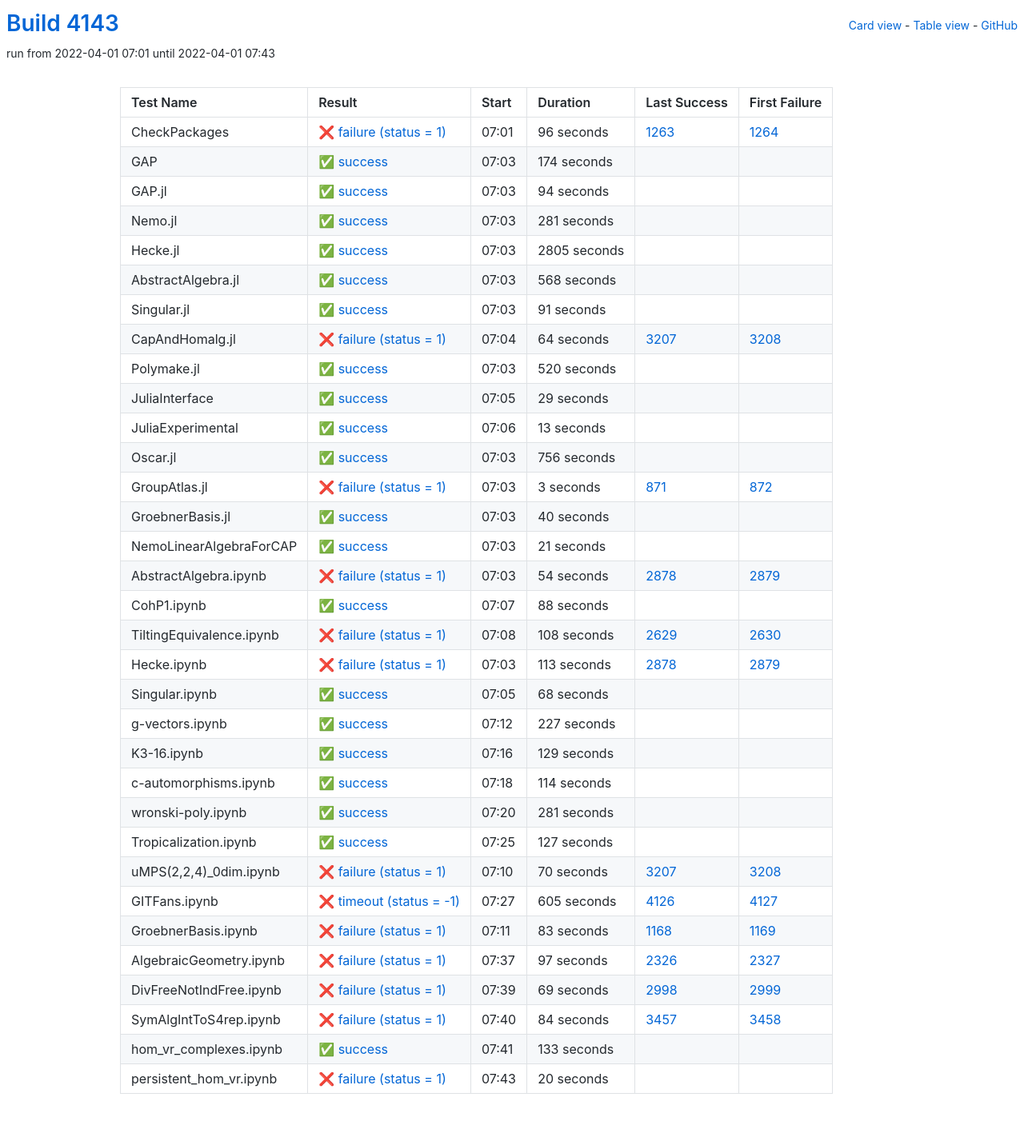
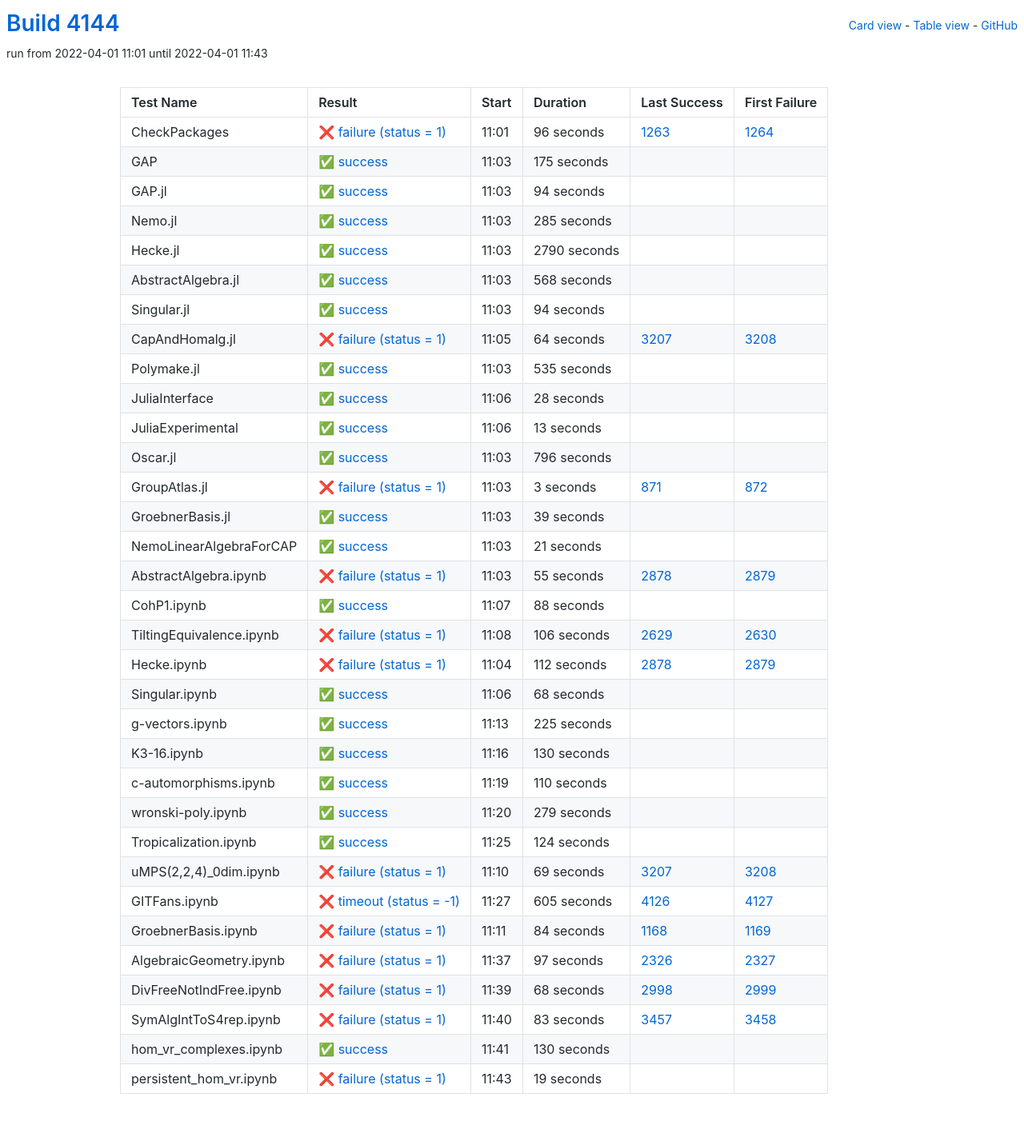
Before and after one commit to oscar-system/oscar-ci-status-stable, a Jekyll site: the page built from table.html, in a window 1280 px wide. Shown: the whole page at 80% size. Built offline with Jekyll 4.4.1, drawn with Linux system fonts in a browser that asks for light colours.

Commit message:
Build #4144

```diff
--- a/_data/ci.yml
+++ b/_data/ci.yml
@@ -1,6 +1,6 @@
 ---
-build: 4143
-build_url: https://oscarci.mathematik.uni-kl.de/job/oscar-stable/4143/
+build: 4144
+build_url: https://oscarci.mathematik.uni-kl.de/job/oscar-stable/4144/
 job: oscar-stable
 organization: oscar-system
 repo: oscar-ci-status-stable
@@ -8,8 +8,8 @@ repourl: https://github.com/oscar-system/oscar-ci-status-stable
 tests:
 - name: CheckPackages
   id: checkpackages
-  log: https://oscarci.mathematik.uni-kl.de/job/oscar-stable/4143/artifact/logs/build-4143/CheckPackages.log
-  start: 2022-04-01 07:01
+  log: https://oscarci.mathematik.uni-kl.de/job/oscar-stable/4144/artifact/logs/build-4144/CheckPackages.log
+  start: 2022-04-01 11:01
   success: false
   exitcode: 1
   status: failure
@@ -20,20 +20,20 @@ tests:
   first_failure_url: https://oscarci.mathematik.uni-kl.de/job/oscar-stable/1264/
 - name: GAP
   id: gap
-  log: https://oscarci.mathematik.uni-kl.de/job/oscar-stable/4143/artifact/logs/build-4143/GAP.log
-  start: 2022-04-01 07:03
+  log: https://oscarci.mathematik.uni-kl.de/job/oscar-stable/4144/artifact/logs/build-4144/GAP.log
+  start: 2022-04-01 11:03
   success: true
   exitcode: 0
   status: success
-  duration: 174
+  duration: 175
   last_success: false
   last_success_url:
   first_failure: false
   first_failure_url:
 - name: GAP.jl
   id: gap-jl
-  log: https://oscarci.mathematik.uni-kl.de/job/oscar-stable/4143/artifact/logs/build-4143/GAP.jl.log
-  start: 2022-04-01 07:03
+  log: https://oscarci.mathematik.uni-kl.de/job/oscar-stable/4144/artifact/logs/build-4144/GAP.jl.log
+  start: 2022-04-01 11:03
   success: true
   exitcode: 0
   status: success
@@ -44,32 +44,32 @@ tests:
   first_failure_url:
 - name: Nemo.jl
   id: nemo-jl
-  log: https://oscarci.mathematik.uni-kl.de/job/oscar-stable/4143/artifact/logs/build-4143/Nemo.jl.log
-  start: 2022-04-01 07:03
+  log: https://oscarci.mathematik.uni-kl.de/job/oscar-stable/4144/artifact/logs/build-4144/Nemo.jl.log
+  start: 2022-04-01 11:03
   success: true
   exitcode: 0
   status: success
-  duration: 281
+  duration: 285
   last_success: false
   last_success_url:
   first_failure: false
   first_failure_url:
 - name: Hecke.jl
   id: hecke-jl
-  log: https://oscarci.mathematik.uni-kl.de/job/oscar-stable/4143/artifact/logs/build-4143/Hecke.jl.log
-  start: 2022-04-01 07:03
+  log: https://oscarci.mathematik.uni-kl.de/job/oscar-stable/4144/artifact/logs/build-4144/Hecke.jl.log
+  start: 2022-04-01 11:03
   success: true
   exitcode: 0
   status: success
-  duration: 2805
+  duration: 2790
   last_success: false
   last_success_url:
   first_failure: false
   first_failure_url:
 - name: AbstractAlgebra.jl
   id: abstractalgebra-jl
-  log: https://oscarci.mathematik.uni-kl.de/job/oscar-stable/4143/artifact/logs/build-4143/AbstractAlgebra.jl.log
-  start: 2022-04-01 07:03
+  log: https://oscarci.mathematik.uni-kl.de/job/oscar-stable/4144/artifact/logs/build-4144/AbstractAlgebra.jl.log
+  start: 2022-04-01 11:03
   success: true
   exitcode: 0
   status: success
@@ -80,20 +80,20 @@ tests:
   first_failure_url:
 - name: Singular.jl
   id: singular-jl
-  log: https://oscarci.mathematik.uni-kl.de/job/oscar-stable/4143/artifact/logs/build-4143/Singular.jl.log
-  start: 2022-04-01 07:03
+  log: https://oscarci.mathematik.uni-kl.de/job/oscar-stable/4144/artifact/logs/build-4144/Singular.jl.log
+  start: 2022-04-01 11:03
   success: true
   exitcode: 0
   status: success
-  duration: 91
+  duration: 94
   last_success: false
   last_success_url:
   first_failure: false
   first_failure_url:
 - name: CapAndHomalg.jl
   id: capandhomalg-jl
-  log: https://oscarci.mathematik.uni-kl.de/job/oscar-stable/4143/artifact/logs/build-4143/CapAndHomalg.jl.log
-  start: 2022-04-01 07:04
+  log: https://oscarci.mathematik.uni-kl.de/job/oscar-stable/4144/artifact/logs/build-4144/CapAndHomalg.jl.log
+  start: 2022-04-01 11:05
   success: false
   exitcode: 1
   status: failure
@@ -104,32 +104,32 @@ tests:
   first_failure_url: https://oscarci.mathematik.uni-kl.de/job/oscar-stable/3208/
 - name: Polymake.jl
   id: polymake-jl
-  log: https://oscarci.mathematik.uni-kl.de/job/oscar-stable/4143/artifact/logs/build-4143/Polymake.jl.log
-  start: 2022-04-01 07:03
+  log: https://oscarci.mathematik.uni-kl.de/job/oscar-stable/4144/artifact/logs/build-4144/Polymake.jl.log
+  start: 2022-04-01 11:03
   success: true
   exitcode: 0
   status: success
-  duration: 520
+  duration: 535
   last_success: false
   last_success_url:
   first_failure: false
   first_failure_url:
 - name: JuliaInterface
   id: juliainterface
-  log: https://oscarci.mathematik.uni-kl.de/job/oscar-stable/4143/artifact/logs/build-4143/JuliaInterface.log
-  start: 2022-04-01 07:05
+  log: https://oscarci.mathematik.uni-kl.de/job/oscar-stable/4144/artifact/logs/build-4144/JuliaInterface.log
+  start: 2022-04-01 11:06
   success: true
   exitcode: 0
   status: success
-  duration: 29
+  duration: 28
   last_success: false
   last_success_url:
   first_failure: false
   first_failure_url:
 - name: JuliaExperimental
   id: juliaexperimental
-  log: https://oscarci.mathematik.uni-kl.de/job/oscar-stable/4143/artifact/logs/build-4143/JuliaExperimental.log
-  start: 2022-04-01 07:06
+  log: https://oscarci.mathematik.uni-kl.de/job/oscar-stable/4144/artifact/logs/build-4144/JuliaExperimental.log
+  start: 2022-04-01 11:06
   success: true
   exitcode: 0
   status: success
@@ -140,20 +140,20 @@ tests:
   first_failure_url:
 - name: Oscar.jl
   id: oscar-jl
-  log: https://oscarci.mathematik.uni-kl.de/job/oscar-stable/4143/artifact/logs/build-4143/Oscar.jl.log
-  start: 2022-04-01 07:03
+  log: https://oscarci.mathematik.uni-kl.de/job/oscar-stable/4144/artifact/logs/build-4144/Oscar.jl.log
+  start: 2022-04-01 11:03
   success: true
   exitcode: 0
   status: success
-  duration: 756
+  duration: 796
   last_success: false
   last_success_url:
   first_failure: false
   first_failure_url:
 - name: GroupAtlas.jl
   id: groupatlas-jl
-  log: https://oscarci.mathematik.uni-kl.de/job/oscar-stable/4143/artifact/logs/build-4143/GroupAtlas.jl.log
-  start: 2022-04-01 07:03
+  log: https://oscarci.mathematik.uni-kl.de/job/oscar-stable/4144/artifact/logs/build-4144/GroupAtlas.jl.log
+  start: 2022-04-01 11:03
   success: false
   exitcode: 1
   status: failure
@@ -164,20 +164,20 @@ tests:
   first_failure_url: https://oscarci.mathematik.uni-kl.de/job/oscar-stable/872/
 - name: GroebnerBasis.jl
   id: groebnerbasis-jl
-  log: https://oscarci.mathematik.uni-kl.de/job/oscar-stable/4143/artifact/logs/build-4143/GroebnerBasis.jl.log
-  start: 2022-04-01 07:03
+  log: https://oscarci.mathematik.uni-kl.de/job/oscar-stable/4144/artifact/logs/build-4144/GroebnerBasis.jl.log
+  start: 2022-04-01 11:03
   success: true
   exitcode: 0
   status: success
-  duration: 40
+  duration: 39
   last_success: false
   last_success_url:
   first_failure: false
   first_failure_url:
 - name: NemoLinearAlgebraForCAP
   id: nemolinearalgebraforcap
-  log: https://oscarci.mathematik.uni-kl.de/job/oscar-stable/4143/artifact/logs/build-4143/NemoLinearAlgebraForCAP.log
-  start: 2022-04-01 07:03
+  log: https://oscarci.mathematik.uni-kl.de/job/oscar-stable/4144/artifact/logs/build-4144/NemoLinearAlgebraForCAP.log
+  start: 2022-04-01 11:03
   success: true
   exitcode: 0
   status: success
@@ -188,20 +188,20 @@ tests:
   first_failure_url:
 - name: AbstractAlgebra.ipynb
   id: abstractalgebra-ipynb
-  log: https://oscarci.mathematik.uni-kl.de/job/oscar-stable/4143/artifact/logs/build-4143/AbstractAlgebra.ipynb.log
-  start: 2022-04-01 07:03
+  log: https://oscarci.mathematik.uni-kl.de/job/oscar-stable/4144/artifact/logs/build-4144/AbstractAlgebra.ipynb.log
+  start: 2022-04-01 11:03
   success: false
   exitcode: 1
   status: failure
-  duration: 54
+  duration: 55
   last_success: 2878
   last_success_url: https://oscarci.mathematik.uni-kl.de/job/oscar-stable/2878/
   first_failure: 2879
   first_failure_url: https://oscarci.mathematik.uni-kl.de/job/oscar-stable/2879/
 - name: CohP1.ipynb
   id: cohp1-ipynb
-  log: https://oscarci.mathematik.uni-kl.de/job/oscar-stable/4143/artifact/logs/build-4143/CohP1.ipynb.log
-  start: 2022-04-01 07:07
+  log: https://oscarci.mathematik.uni-kl.de/job/oscar-stable/4144/artifact/logs/build-4144/CohP1.ipynb.log
+  start: 2022-04-01 11:07
   success: true
   exitcode: 0
   status: success
@@ -212,32 +212,32 @@ tests:
   first_failure_url:
 - name: TiltingEquivalence.ipynb
   id: tiltingequivalence-ipynb
-  log: https://oscarci.mathematik.uni-kl.de/job/oscar-stable/4143/artifact/logs/build-4143/TiltingEquivalence.ipynb.log
-  start: 2022-04-01 07:08
+  log: https://oscarci.mathematik.uni-kl.de/job/oscar-stable/4144/artifact/logs/build-4144/TiltingEquivalence.ipynb.log
+  start: 2022-04-01 11:08
   success: false
   exitcode: 1
   status: failure
-  duration: 108
+  duration: 106
   last_success: 2629
   last_success_url: https://oscarci.mathematik.uni-kl.de/job/oscar-stable/2629/
   first_failure: 2630
   first_failure_url: https://oscarci.mathematik.uni-kl.de/job/oscar-stable/2630/
 - name: Hecke.ipynb
   id: hecke-ipynb
-  log: https://oscarci.mathematik.uni-kl.de/job/oscar-stable/4143/artifact/logs/build-4143/Hecke.ipynb.log
-  start: 2022-04-01 07:03
+  log: https://oscarci.mathematik.uni-kl.de/job/oscar-stable/4144/artifact/logs/build-4144/Hecke.ipynb.log
+  start: 2022-04-01 11:04
   success: false
   exitcode: 1
   status: failure
-  duration: 113
+  duration: 112
   last_success: 2878
   last_success_url: https://oscarci.mathematik.uni-kl.de/job/oscar-stable/2878/
   first_failure: 2879
   first_failure_url: https://oscarci.mathematik.uni-kl.de/job/oscar-stable/2879/
 - name: Singular.ipynb
   id: singular-ipynb
-  log: https://oscarci.mathematik.uni-kl.de/job/oscar-stable/4143/artifact/logs/build-4143/Singular.ipynb.log
-  start: 2022-04-01 07:05
+  log: https://oscarci.mathematik.uni-kl.de/job/oscar-stable/4144/artifact/logs/build-4144/Singular.ipynb.log
+  start: 2022-04-01 11:06
   success: true
   exitcode: 0
   status: success
@@ -248,80 +248,80 @@ tests:
   first_failure_url:
 - name: g-vectors.ipynb
   id: g-vectors-ipynb
-  log: https://oscarci.mathematik.uni-kl.de/job/oscar-stable/4143/artifact/logs/build-4143/g-vectors.ipynb.log
-  start: 2022-04-01 07:12
+  log: https://oscarci.mathematik.uni-kl.de/job/oscar-stable/4144/artifact/logs/build-4144/g-vectors.ipynb.log
+  start: 2022-04-01 11:13
   success: true
   exitcode: 0
   status: success
-  duration: 227
+  duration: 225
   last_success: false
   last_success_url:
   first_failure: false
   first_failure_url:
 - name: K3-16.ipynb
   id: k3-16-ipynb
-  log: https://oscarci.mathematik.uni-kl.de/job/oscar-stable/4143/artifact/logs/build-4143/K3-16.ipynb.log
-  start: 2022-04-01 07:16
+  log: https://oscarci.mathematik.uni-kl.de/job/oscar-stable/4144/artifact/logs/build-4144/K3-16.ipynb.log
+  start: 2022-04-01 11:16
   success: true
   exitcode: 0
   status: success
-  duration: 129
+  duration: 130
   last_success: false
   last_success_url:
   first_failure: false
   first_failure_url:
 - name: c-automorphisms.ipynb
   id: c-automorphisms-ipynb
-  log: https://oscarci.mathematik.uni-kl.de/job/oscar-stable/4143/artifact/logs/build-4143/c-automorphisms.ipynb.log
-  start: 2022-04-01 07:18
+  log: https://oscarci.mathematik.uni-kl.de/job/oscar-stable/4144/artifact/logs/build-4144/c-automorphisms.ipynb.log
+  start: 2022-04-01 11:19
   success: true
   exitcode: 0
   status: success
-  duration: 114
+  duration: 110
   last_success: false
   last_success_url:
   first_failure: false
   first_failure_url:
 - name: wronski-poly.ipynb
   id: wronski-poly-ipynb
-  log: https://oscarci.mathematik.uni-kl.de/job/oscar-stable/4143/artifact/logs/build-4143/wronski-poly.ipynb.log
-  start: 2022-04-01 07:20
+  log: https://oscarci.mathematik.uni-kl.de/job/oscar-stable/4144/artifact/logs/build-4144/wronski-poly.ipynb.log
+  start: 2022-04-01 11:20
   success: true
   exitcode: 0
   status: success
-  duration: 281
+  duration: 279
   last_success: false
   last_success_url:
   first_failure: false
   first_failure_url:
 - name: Tropicalization.ipynb
   id: tropicalization-ipynb
-  log: https://oscarci.mathematik.uni-kl.de/job/oscar-stable/4143/artifact/logs/build-4143/Tropicalization.ipynb.log
-  start: 2022-04-01 07:25
+  log: https://oscarci.mathematik.uni-kl.de/job/oscar-stable/4144/artifact/logs/build-4144/Tropicalization.ipynb.log
+  start: 2022-04-01 11:25
   success: true
   exitcode: 0
   status: success
-  duration: 127
+  duration: 124
   last_success: false
   last_success_url:
   first_failure: false
   first_failure_url:
 - name: uMPS(2,2,4)_0dim.ipynb
   id: umps-2-2-4-0dim-ipynb
-  log: https://oscarci.mathematik.uni-kl.de/job/oscar-stable/4143/artifact/logs/build-4143/uMPS-2-2-4-_0dim.ipynb.log
-  start: 2022-04-01 07:10
+  log: https://oscarci.mathematik.uni-kl.de/job/oscar-stable/4144/artifact/logs/build-4144/uMPS-2-2-4-_0dim.ipynb.log
+  start: 2022-04-01 11:10
   success: false
   exitcode: 1
   status: failure
-  duration: 70
+  duration: 69
   last_success: 3207
   last_success_url: https://oscarci.mathematik.uni-kl.de/job/oscar-stable/3207/
   first_failure: 3208
   first_failure_url: https://oscarci.mathematik.uni-kl.de/job/oscar-stable/3208/
 - name: GITFans.ipynb
   id: gitfans-ipynb
-  log: https://oscarci.mathematik.uni-kl.de/job/oscar-stable/4143/artifact/logs/build-4143/GITFans.ipynb.log
-  start: 2022-04-01 07:27
+  log: https://oscarci.mathematik.uni-kl.de/job/oscar-stable/4144/artifact/logs/build-4144/GITFans.ipynb.log
+  start: 2022-04-01 11:27
   success: false
   exitcode: -1
   status: timeout
@@ -332,20 +332,20 @@ tests:
   first_failure_url: https://oscarci.mathematik.uni-kl.de/job/oscar-stable/4127/
 - name: GroebnerBasis.ipynb
   id: groebnerbasis-ipynb
-  log: https://oscarci.mathematik.uni-kl.de/job/oscar-stable/4143/artifact/logs/build-4143/GroebnerBasis.ipynb.log
-  start: 2022-04-01 07:11
+  log: https://oscarci.mathematik.uni-kl.de/job/oscar-stable/4144/artifact/logs/build-4144/GroebnerBasis.ipynb.log
+  start: 2022-04-01 11:11
   success: false
   exitcode: 1
   status: failure
-  duration: 83
+  duration: 84
   last_success: 1168
   last_success_url: https://oscarci.mathematik.uni-kl.de/job/oscar-stable/1168/
   first_failure: 1169
   first_failure_url: https://oscarci.mathematik.uni-kl.de/job/oscar-stable/1169/
 - name: AlgebraicGeometry.ipynb
   id: algebraicgeometry-ipynb
-  log: https://oscarci.mathematik.uni-kl.de/job/oscar-stable/4143/artifact/logs/build-4143/AlgebraicGeometry.ipynb.log
-  start: 2022-04-01 07:37
+  log: https://oscarci.mathematik.uni-kl.de/job/oscar-stable/4144/artifact/logs/build-4144/AlgebraicGeometry.ipynb.log
+  start: 2022-04-01 11:37
   success: false
   exitcode: 1
   status: failure
@@ -356,48 +356,48 @@ tests:
   first_failure_url: https://oscarci.mathematik.uni-kl.de/job/oscar-stable/2327/
 - name: DivFreeNotIndFree.ipynb
   id: divfreenotindfree-ipynb
-  log: https://oscarci.mathematik.uni-kl.de/job/oscar-stable/4143/artifact/logs/build-4143/DivFreeNotIndFree.ipynb.log
-  start: 2022-04-01 07:39
+  log: https://oscarci.mathematik.uni-kl.de/job/oscar-stable/4144/artifact/logs/build-4144/DivFreeNotIndFree.ipynb.log
+  start: 2022-04-01 11:39
   success: false
   exitcode: 1
   status: failure
-  duration: 69
+  duration: 68
   last_success: 2998
   last_success_url: https://oscarci.mathematik.uni-kl.de/job/oscar-stable/2998/
   first_failure: 2999
   first_failure_url: https://oscarci.mathematik.uni-kl.de/job/oscar-stable/2999/
 - name: SymAlgIntToS4rep.ipynb
   id: symalginttos4rep-ipynb
-  log: https://oscarci.mathematik.uni-kl.de/job/oscar-stable/4143/artifact/logs/build-4143/SymAlgIntToS4rep.ipynb.log
-  start: 2022-04-01 07:40
+  log: https://oscarci.mathematik.uni-kl.de/job/oscar-stable/4144/artifact/logs/build-4144/SymAlgIntToS4rep.ipynb.log
+  start: 2022-04-01 11:40
   success: false
   exitcode: 1
   status: failure
-  duration: 84
+  duration: 83
   last_success: 3457
   last_success_url: https://oscarci.mathematik.uni-kl.de/job/oscar-stable/3457/
   first_failure: 3458
   first_failure_url: https://oscarci.mathematik.uni-kl.de/job/oscar-stable/3458/
 - name: hom_vr_complexes.ipynb
   id: hom-vr-complexes-ipynb
-  log: https://oscarci.mathematik.uni-kl.de/job/oscar-stable/4143/artifact/logs/build-4143/hom_vr_complexes.ipynb.log
-  start: 2022-04-01 07:41
+  log: https://oscarci.mathematik.uni-kl.de/job/oscar-stable/4144/artifact/logs/build-4144/hom_vr_complexes.ipynb.log
+  start: 2022-04-01 11:41
   success: true
   exitcode: 0
   status: success
-  duration: 133
+  duration: 130
   last_success: false
   last_success_url:
   first_failure: false
   first_failure_url:
 - name: persistent_hom_vr.ipynb
   id: persistent-hom-vr-ipynb
-  log: https://oscarci.mathematik.uni-kl.de/job/oscar-stable/4143/artifact/logs/build-4143/persistent_hom_vr.ipynb.log
-  start: 2022-04-01 07:43
+  log: https://oscarci.mathematik.uni-kl.de/job/oscar-stable/4144/artifact/logs/build-4144/persistent_hom_vr.ipynb.log
+  start: 2022-04-01 11:43
   success: false
   exitcode: 1
   status: failure
-  duration: 20
+  duration: 19
   last_success: false
   last_success_url:
   first_failure: false
```
Also changed, not shown: README.md.
